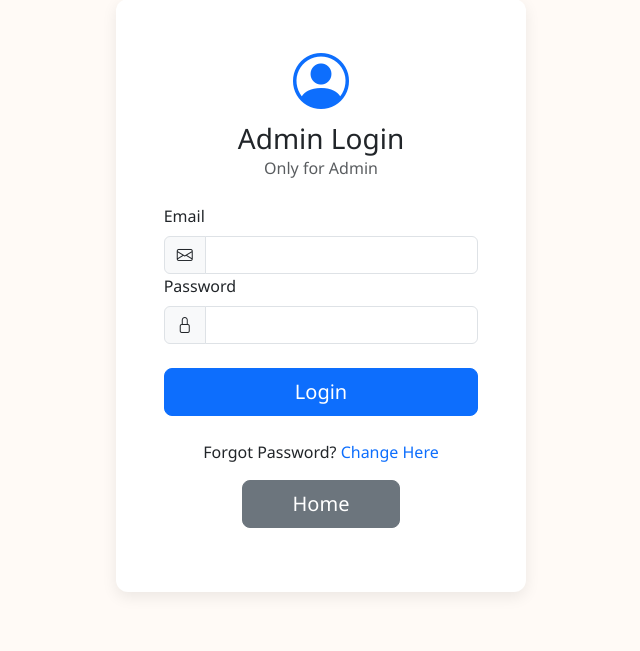
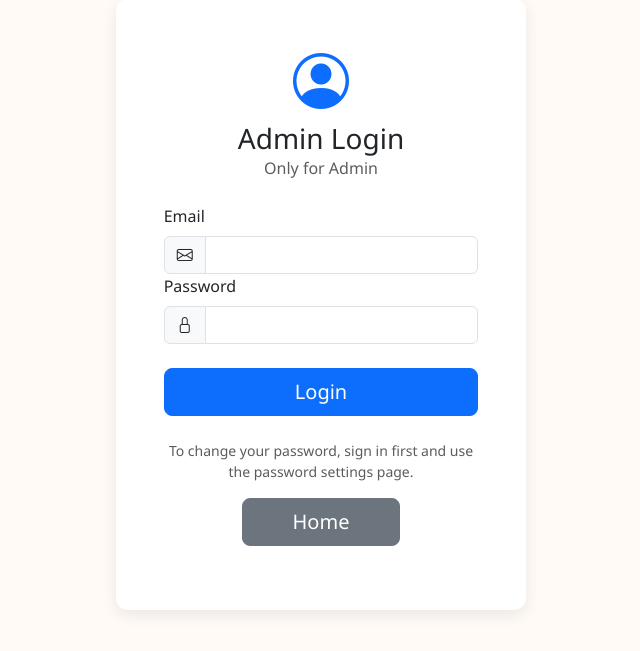
Before and after one commit to Viraj25789/CineMagic, a PHP site: page /admin/admin_login.php in a window 1280 px wide. Shown: the part 49-700 px from the top of the page, without its empty margins (319-959 px from the left). Run offline with PHP 8.4, Linux system fonts and the light colour scheme.

Commit message:
Clarify that admin password changes require authentication

```diff
--- a/admin/admin_login.php
+++ b/admin/admin_login.php
@@ -66,7 +66,7 @@ require_once __DIR__."/../helpers.php"; check_csrf(); ?>
         </form>
 
         <div class="text-center mt-4">
-          <p class="mb-3">Forgot Password?<a href="forgot_password.php" class="text-decoration-none"> Change Here </a></p>
+          <p class="mb-3 text-muted small">To change your password, sign in first and use the password settings page.</p>
           <p class="mb-0"><a href="../index.php" class="btn btn-secondary w-50 btn-lg"> Home </a></p>
         </div>
       </div>
```
